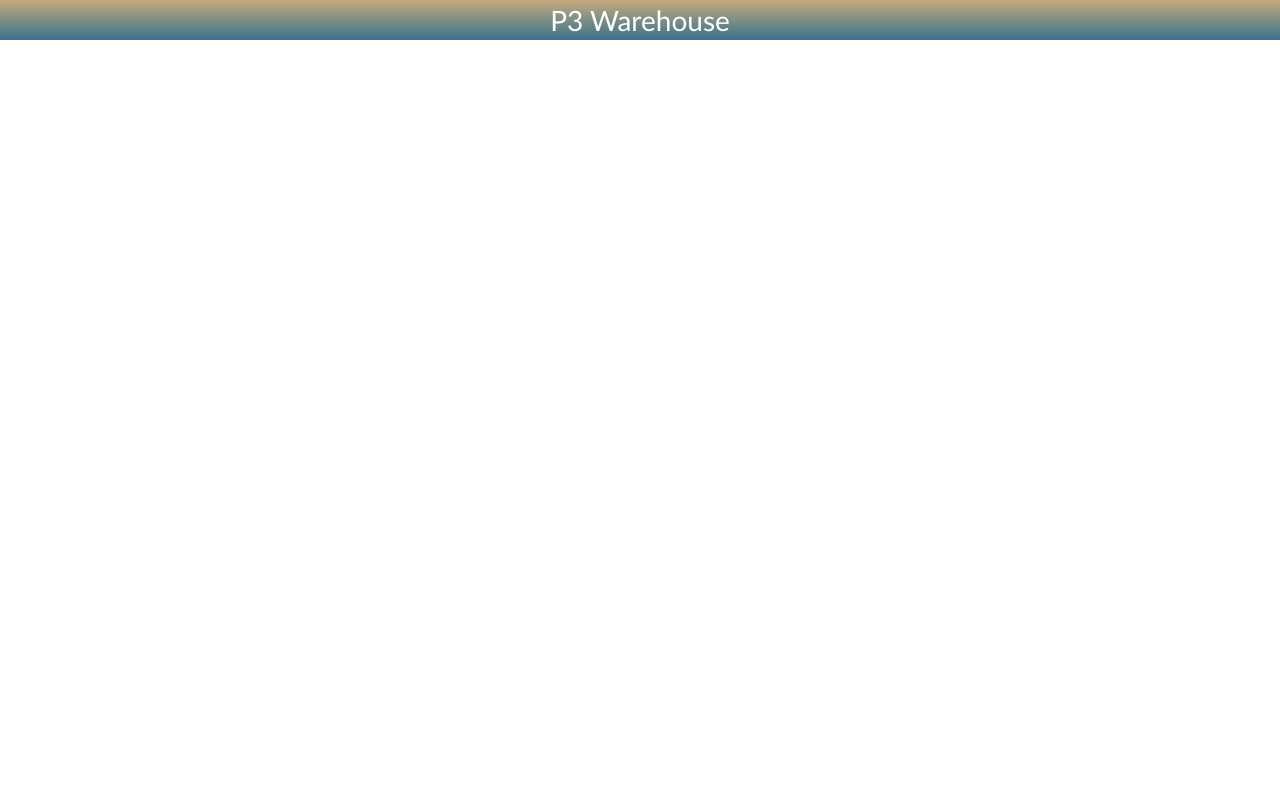
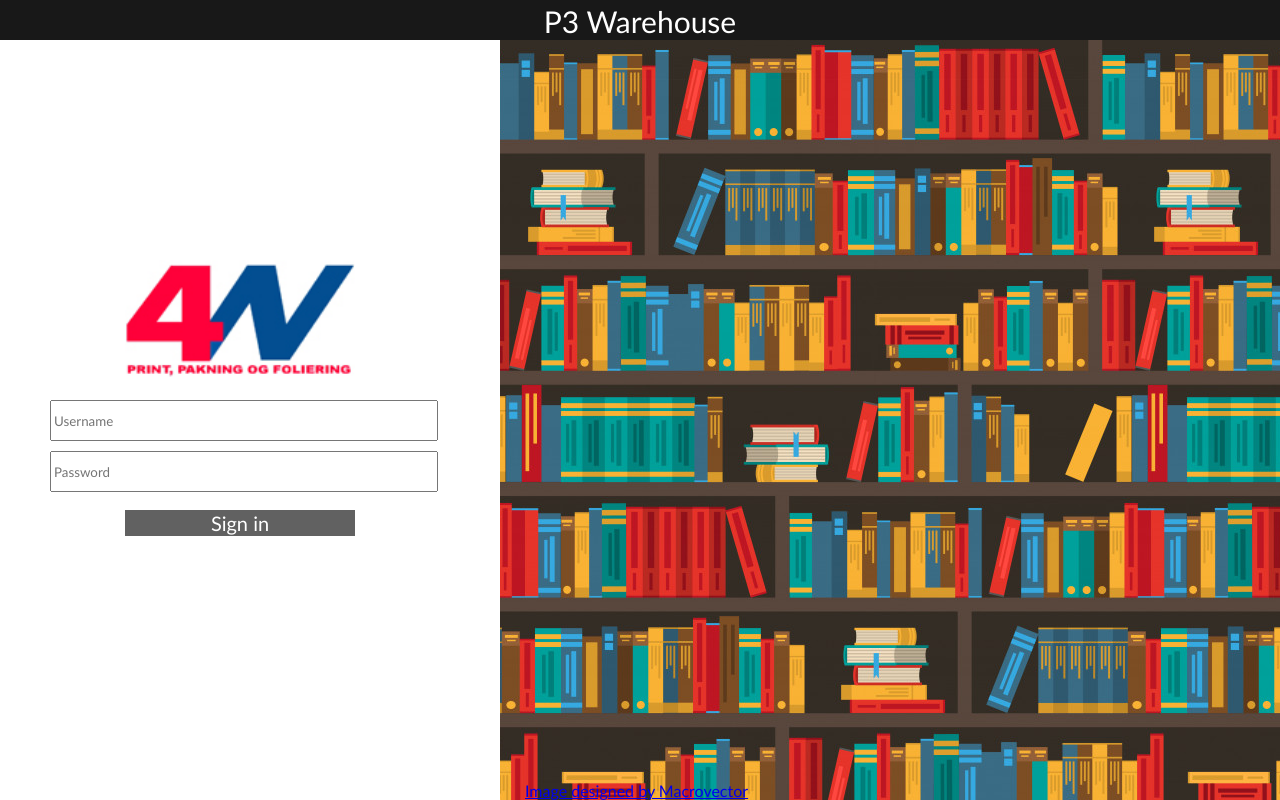
Before and after one commit to Gamped/P3_Warehouse, a React app in the folder Frontend/p3-warehouse/: page / in a window 1280 px wide. Built offline with nearby package versions, Linux system fonts and the light colour scheme.

Commit message:
Added login UI

```diff
--- a/Frontend/p3-warehouse/public/index.html
+++ b/Frontend/p3-warehouse/public/index.html
@@ -19,7 +19,7 @@
       work correctly both with client-side routing and a non-root public URL.
       Learn how to configure a non-root public URL by running `npm run build`.
     -->
-    <title>React App</title>
+    <title>P3 Warehouse</title>
   </head>
   <body>
     <noscript>
--- /dev/null
+++ b/Frontend/p3-warehouse/src/adminIndex.css
@@ -0,0 +1,13 @@
+button{
+    width: 120px;
+    height: 50px;
+    margin-left: 8px;
+    margin-right: 10px;
+    margin-top: 10px;
+    position: relative;
+    background-color: rgb(97, 97, 97);
+    font-size: 25px;
+    border: none;
+    font-family: 'Trebuchet MS', Tahoma, Arial;
+    color: rgb(255, 255, 255);
+}
--- a/Frontend/p3-warehouse/src/index.css
+++ b/Frontend/p3-warehouse/src/index.css
@@ -1,6 +1,7 @@
 body {
-  background-color: rgb(255, 255, 255);
+  background-image: url('./resources/bookshelf.jpg');
 }
+
 
 .headerStyle {
   position: absolute;
@@ -9,15 +10,56 @@ body {
   left: 0;
   height: 40px;
   z-index: -2;
-  background-image: linear-gradient( rgb(196, 170, 123) , rgb(57, 114, 141));
- }
+  background-color: rgb(24, 24, 24);
+}
 
 titleText {
   font-family: 'Trebuchet MS', Tahoma, Arial;
   text-align: center;
-  font-size: 175%;
+  font-size: 30px;
   color: rgb(255, 255, 255);
   position: absolute;
   width: 100%;
   top: 3px;
 }
+
+.signBox{
+  left: 0;
+  top: 40px;
+  bottom: 0;
+  width: 500px;
+  background-color: rgb(255, 255, 255);
+  position: absolute;
+}
+
+.logoPic{
+  position: absolute;
+  top: 220px;
+  left: 125px;
+  width: 230px;
+}
+
+input{
+  position: relative;
+  width: 380px;
+  margin-top: 10px;
+  height: 35px;
+  left: 50px;
+  top: 350px;
+  font-family: 'Trebuchet MS', Tahoma, Arial;
+}
+
+.signButton{
+  position: absolute;
+  left: 125px;
+  width: 230px;
+  top: 470px;
+}
+
+a{
+  bottom: 0;
+  left: 525px;
+  position: absolute;
+  width: 50%;
+  font-family: 'Trebuchet MS', Tahoma, Arial;
+}
--- a/Frontend/p3-warehouse/src/index.js
+++ b/Frontend/p3-warehouse/src/index.js
@@ -1,8 +1,7 @@
 import React from 'react';
 import ReactDOM from 'react-dom';
 import './index.css';
-import * as serviceWorker from './serviceWorker';
-
+import './style.css';
 
 // The header component
 class Header extends React.Component{
@@ -24,17 +23,39 @@ class Header extends React.Component{
     }
 }
 
+// The box for sign-in to the system
+class SignInBox extends React.Component{
+    constructor(props) {
+        super(props);
+        this.state = {
+            password: "",
+            username: "",
+        };
+    }
+
+    render(){
+        let signInText = this.state.signText;
+        return(
+            <div>
+                <div class="signBox">
+                    <img src={require('./resources/4n_logo_mini.jpg')} class="logoPic"/>
+                    <input type="Username" placeholder="Username" ></input>
+                    <input type="Password" placeholder="Password" ></input>
+                    <button class="signButton">Sign in</button>
+                </div>
+                    <div class="textureBox">
+                    <a href="https://www.freepik.com/free-vector/book-shelves-dtcorative-colorful-icon-poster_2871137.htm">Image designed by Macrovector</a>
+                </div>
+            </div>
+        );
+    }
+}
 
 // Send components to HTML
 ReactDOM.render(
     <div>
         <Header />
+        <SignInBox />
     </div>
     , document.getElementById('root')
 );
-
-
-// If you want your app to work offline and load faster, you can change
-// unregister() to register() below. Note this comes with some pitfalls.
-// Learn more about service workers: http://bit.ly/CRA-PWA
-serviceWorker.unregister();
--- /dev/null
+++ b/Frontend/p3-warehouse/src/style.css
@@ -0,0 +1,39 @@
+body {
+    background-color: rgb(255, 255, 255);
+}
+
+button{
+    position: relative;
+    background-color: rgb(97, 97, 97);
+    font-size: 20px;
+    border: none;
+    font-family: 'Trebuchet MS', Tahoma, Arial;
+    color: rgb(255, 255, 255);
+}
+
+.menuStyle{
+    background-color: rgb(56, 56, 56);
+    top: 40px;
+    bottom: 0;
+    left: 0;
+    position: absolute;
+    width: 140px;
+}
+
+customText_w{
+    font-family: 'Trebuchet MS', Tahoma, Arial;
+    text-align: center;
+    font-size: 20px;
+    color: rgb(255, 255, 255);
+    position: absolute;
+    width: 100%;
+}
+
+customText_b{
+    font-family: 'Trebuchet MS', Tahoma, Arial;
+    text-align: center;
+    font-size: 20px;
+    color: rgb(0, 0, 0);
+    position: absolute;
+    width: 100%;
+}
```
Also changed, not shown: Frontend/p3-warehouse/src/adminIndex.js (added, +41 -0 lines), Frontend/p3-warehouse/src/resources/4n_logo_mini.jpg (added), Frontend/p3-warehouse/src/resources/bookshelf.jpg (added), 1 other file.
